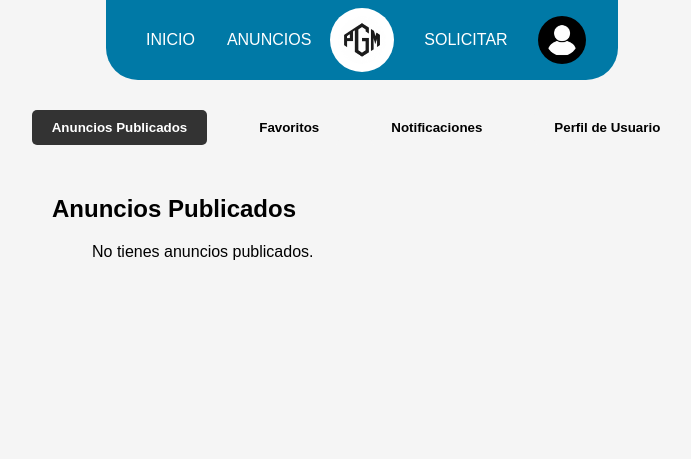
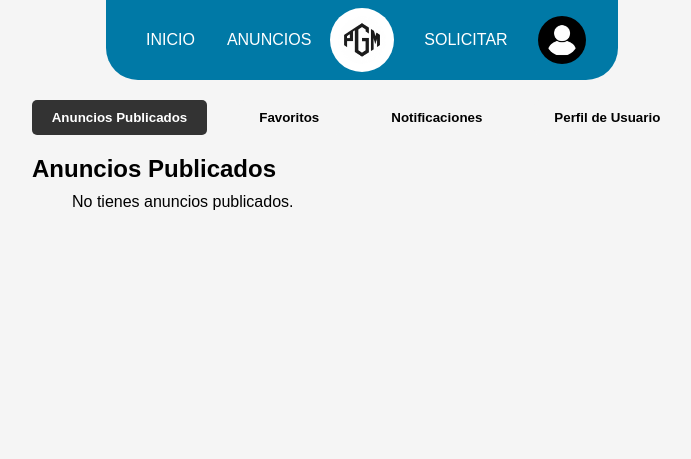
Before and after one commit to MaarcosLR/PGM, a Spring Boot app: page /profile.html in a window 1280 px wide. Shown: the top 459 px of the page, without its empty margins (278-969 px from the left). Run offline with Spring Boot 4, Linux system fonts and the light colour scheme; the visitor is signed in with stand-in values (Sample User, id 1); data that the repository does not hold is empty.

Commit message:
- Ajustes de altura

```diff
--- a/plataforma-pgm/src/main/resources/static/css/index.css
+++ b/plataforma-pgm/src/main/resources/static/css/index.css
@@ -31,14 +31,13 @@
   width: 100%;
   max-width: 400px;
   min-width: 300px;     /* evita que se achiquen demasiado */
-  transition: all 0.3s ease;
+  transition: all 0.3s ease-in-out;
 }
 
 .card-content:hover {
   transform: scale(1.05);
   box-shadow: 0 8px 20px rgba(0,0,0,0.25);
   z-index: 10;
-  transition: all 0.3s ease;
 }
 
 /* Título */
@@ -62,6 +61,7 @@
   padding: 2rem 1rem; /* más padding para separación */
   box-sizing: border-box;
   overflow: hidden;
+  transition: all 0.3s ease-in-out;
 }
 
 .card-image1 {
--- a/plataforma-pgm/src/main/resources/static/css/profile.css
+++ b/plataforma-pgm/src/main/resources/static/css/profile.css
@@ -4,9 +4,8 @@
 .profile-menu {
     display: flex;
     justify-content: center; /* ← Esto centra el contenido */
-    margin: 10px 0;
     gap: 20px;
-    margin-top: 30px;
+    margin-top: 20px;
 }
 
 
@@ -46,7 +45,6 @@
    =============================== */
 .content-section {
     display: none;
-    padding: 20px;
 }
 
 /* Mostrar solo la activa */
@@ -59,14 +57,14 @@
 #lista-favoritos,
 #lista-notificaciones,
 #peticiones .anuncio-card-container {
-    max-height: 600px; /* ajusta según lo que necesites */
+    max-height: 540px; /* ajusta según lo que necesites */
     overflow-y: auto;
     padding-right: 40px;
     padding-left: 40px;
 }
 
 h2 {
-    margin-bottom: 20px;
+    margin-bottom: 10px;
 }
 
 .content-section.active {
@@ -623,7 +621,6 @@
         flex-wrap: wrap;
         justify-content: center;
         gap: 10px;
-        padding: 0 10px;
     }
 
     .menu-btn {
@@ -640,8 +637,6 @@
 
     .content-section {
         width: 100%;
-        padding: 10px;
-        /* No pongas display aquí */
     }
 
     .content-section.active {
```
